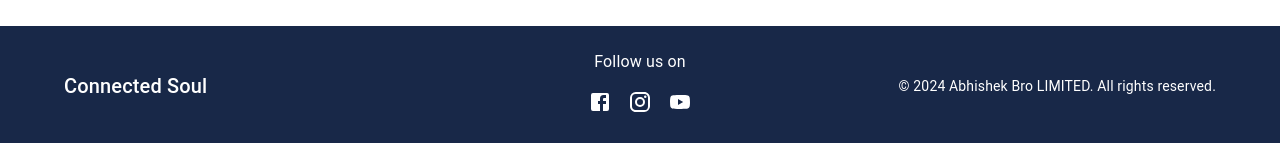
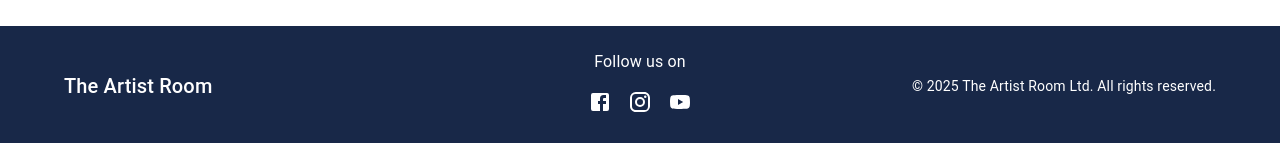
Before and after one commit to theartistroom/theartistroom, a React (Create React App) app: page / in a window 1280 px wide. Shown: the part 3985-4128 px from the top of the page. Built offline with nearby package versions, Linux system fonts and the light colour scheme.

Commit message:
Update footer.js

```diff
--- a/src/components/footer.js
+++ b/src/components/footer.js
@@ -18,7 +18,7 @@ const Footer = () => {
         <Grid container spacing={2} alignItems="center">
           <Grid item xs={12} sm={4}>
             <Typography variant="h6">
-              Connected Soul
+              The Artist Room
             </Typography>
           </Grid>
           <Grid item xs={12} sm={4}>
@@ -39,7 +39,7 @@ const Footer = () => {
           </Grid>
           <Grid item xs={12} sm={4} display="flex" justifyContent="flex-end">
             <Typography variant="body2">
-              &copy; 2024 Abhishek Bro LIMITED. All rights reserved.
+              &copy; 2025 The Artist Room Ltd. All rights reserved.
             </Typography>
           </Grid>
         </Grid>
```
